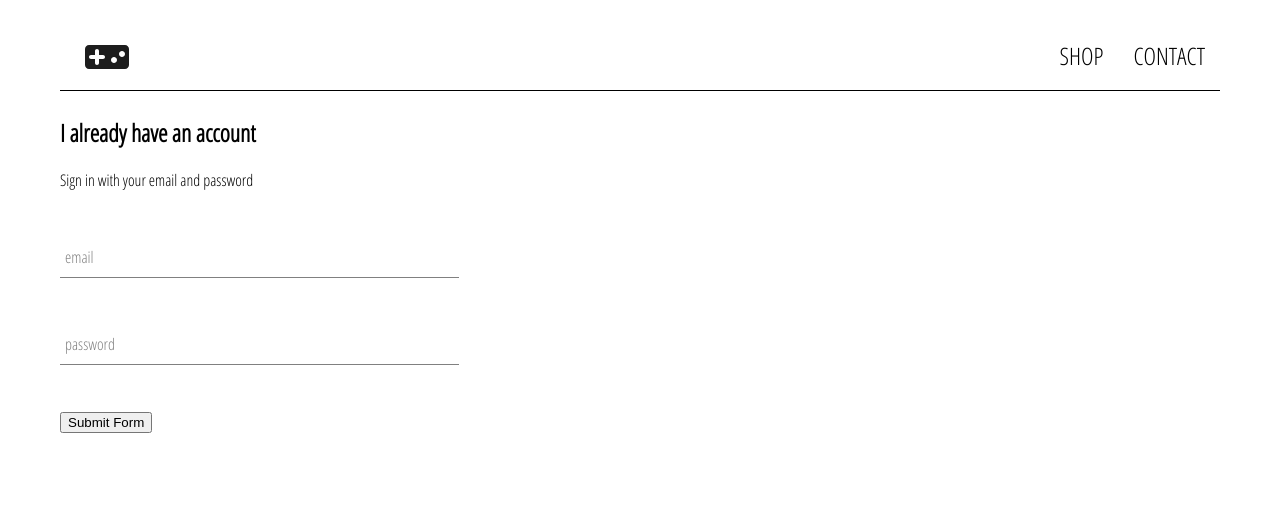
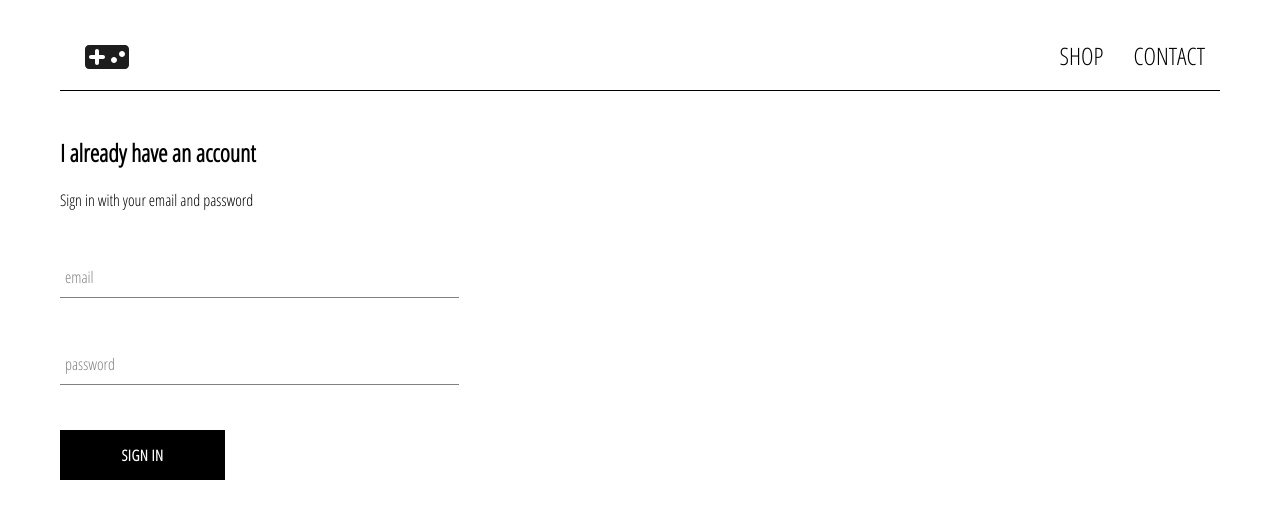
Before and after one commit to nourbalaha/nour-gaming, a React (Create React App) app: page /signin in a window 1280 px wide. Shown: the top 518 px of the page. Built offline with nearby package versions, Linux system fonts and the light colour scheme.

Commit message:
finished custom button component

```diff
--- /dev/null
+++ b/src/components/custom-button/custom-button.component.jsx
@@ -0,0 +1,15 @@
+import React from 'react'
+
+import "./custom-button.styles.scss"
+
+const CustomButton = ({ children, ...otherProps }) => {
+    return (
+        <div>
+            <button className="custom-button" {...otherProps}>
+                {children}
+            </button>
+        </div>
+    )
+}
+
+export default CustomButton
--- a/src/components/sign-in/sign-in.component.jsx
+++ b/src/components/sign-in/sign-in.component.jsx
@@ -3,6 +3,7 @@ import React, { Component } from 'react'
 import "./sign-in.styles.scss"
 
 import FormInput from "../form-input/form-input.component"
+import CustomButton from "../custom-button/custom-button.component"
 
 export default class SignIn extends Component {
     constructor(props) {
@@ -33,7 +34,7 @@ export default class SignIn extends Component {
                     <FormInput type="email" name="email" value={this.state.email} handleChange={this.handleChange} label="email" required />
                     <FormInput type="password" name="password" value={this.state.password} handleChange={this.handleChange} label="password" required />
 
-                    <input type="submit" value="Submit Form"/>
+                    <CustomButton type="submit">Sign in</CustomButton>
                 </form>
             </div>
         )
--- a/src/components/sign-in/sign-in.styles.scss
+++ b/src/components/sign-in/sign-in.styles.scss
@@ -1,3 +1,9 @@
 .sign-in {
     width: 30vw;
+    display: flex;
+    flex-direction: column;
+
+    .title {
+        margin: 10px 0;
+    }
 }
```
